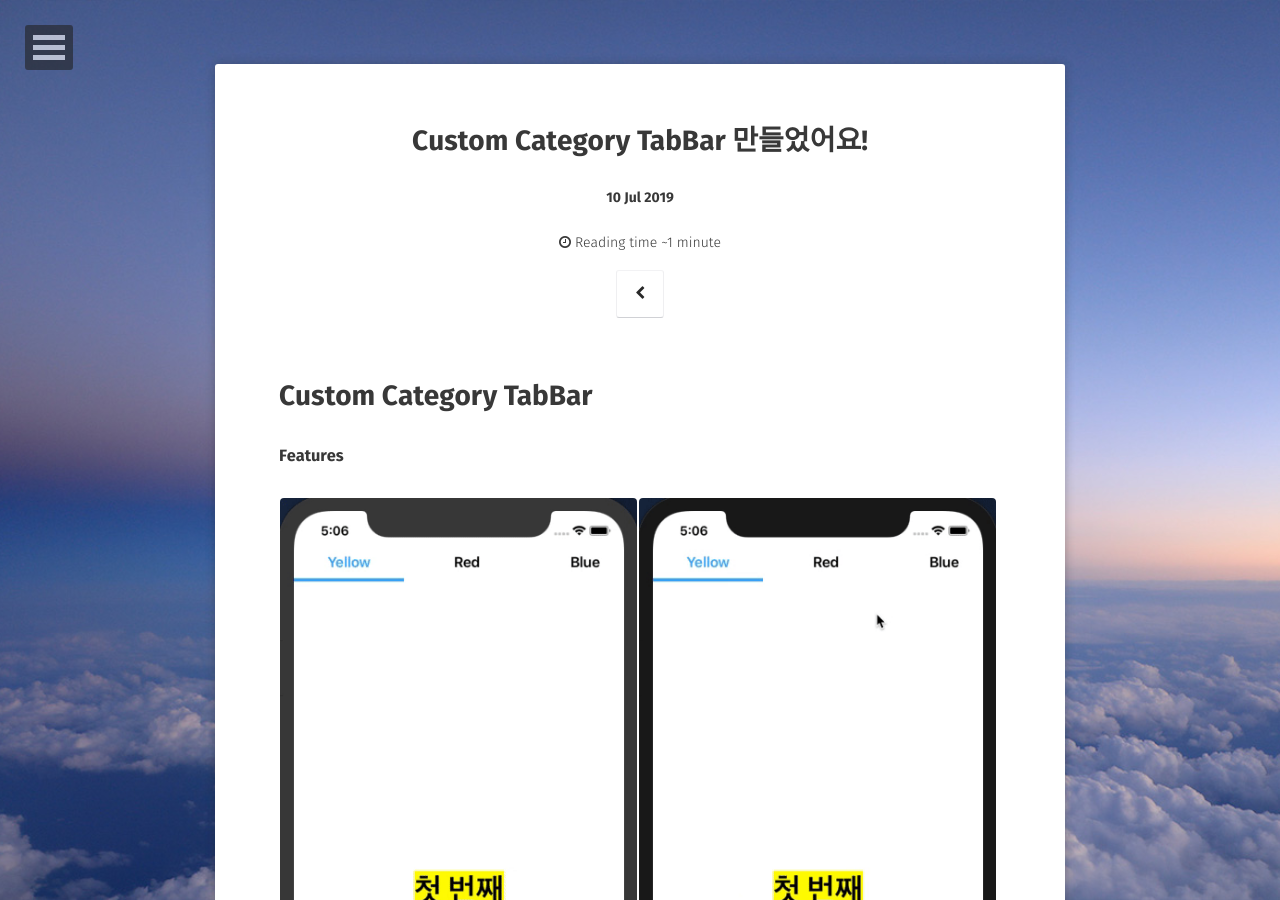
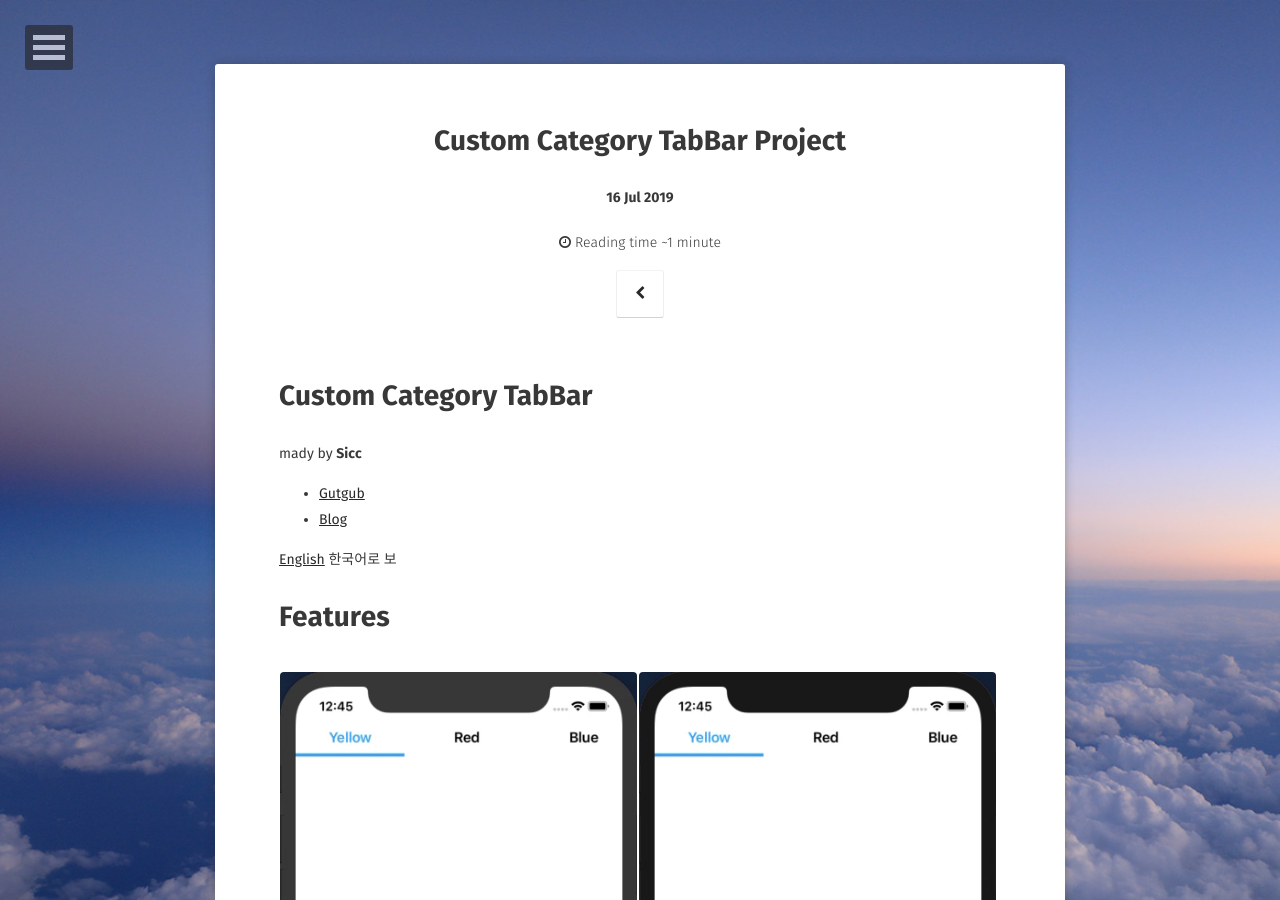
Before and after one commit to DanJeong-KR/changSic.github.io, a Jekyll site: the page built from _posts/2019-07-16-CustomCategoryView.md, in a window 1280 px wide and 900 px high. Built offline with Jekyll 4.4.1, drawn with Linux system fonts in a browser that asks for light colours; some web fonts are replaced; comment, search, counter and statistics services are not loaded; some of the changed text lies outside the part shown.

Commit message:
feat : Change feature images

```diff
--- a/_posts/2019-07-16-CustomCategoryView.md
+++ b/_posts/2019-07-16-CustomCategoryView.md
@@ -1,38 +1,45 @@
 ---
 layout: post
-title:  "Custom Category TabBar 만들었어요!"
-date:   2019-07-10
+title:  "Custom Category TabBar Project"
+date:   2019-07-16
 excerpt: "Category TabBar 를 추상화 시켜서 어디든 재사용 할 수 있게 만들어보자!
 "
 tag:
 - iOS
 - OpenSource
 comments: true
+project: true
 ---
 
 # Custom Category TabBar
+mady by **Sicc**
+* [Gutgub](https://github.com/changSic)
+* [Blog](https://changsic.github.io/)
 
-### Features
+[English](#Features)
+한국어로 보
+
+# Features
 <figure class="half">
-  <a href="/assets/ViewTouch.gif">
-	<img src="/assets/ViewTouch.gif">
+  <a href="/assets/ViewSwipe.gif">
+	<img src="/assets/ViewSwipe.gif">
   </a>
-	<img src="/assets/CategoryTouch.gif">
-  <a href="/assets/CategoryTouch.gif">
+	<img src="/assets/CategoryTap.gif">
+  <a href="/assets/CategoryTap.gif">
   </a>
 </figure>
 
 <figure>
-  <a href="/assets/ScrollingWithIndicatorBar.gif">
-	<img src="/assets/ScrollingWithIndicatorBar.gif">
+  <a href="/assets/CategoryScrollingWithIndicatorBar.gif">
+	<img src="/assets/CategoryScrollingWithIndicatorBar.gif">
   </a>
   <figcaption>
-    <a href="/assets/ScrollingWithIndicatorBar.gif" title="카테고리를 스크롤 해도 파란색 IndicatorBar가 따라갑니다 ">
+    <a href="/assets/CategoryScrollingWithIndicatorBar.gif" title="카테고리를 스크롤 해도 파란색 IndicatorBar가 따라갑니다 ">
     </a>
   </figcaption>
 </figure>
 
-### Usage
+# Usage
 1. DownLoad My DemoProject
 
 2. Copy `CustomCategoryTabBar`Folder and Paste this file into your Project
@@ -60,25 +67,25 @@
   </a>
 </figure>
 
-### Examples
+# Examples
 
-#### If you need
-* 2 categories and Category Name is `First` and `Second`, Your code is like this
+### If you need
+* **2 categories** and Category Name is `First` and `Second`, Your code is like this
 <figure class = "half">
   <a href="/assets/categoryCodeDemo1.png">
 	<img src="/assets/categoryCodeDemo1.png">
   </a>
   <a href="/assets/CategoryNumIs2.gif">
-	<img src="/assets/CategoryNumIs2.gif">
+	<img src="/assets/CategoryNumIs2.gif" height = 300>
   </a>
 </figure>
 
-* 4 categories and Category Name is `Hi` and `My` and `name` and `is`, Your code is like this
+* **4 categories** and Category Name is `Hi` and `My` and `name` and `is`, Your code is like this
 <figure class = "half">
   <a href="/assets/categoryCodeDemo2.png">
 	<img src="/assets/categoryCodeDemo2.png">
   </a>
   <a href="/assets/CategoryNumIs4.gif">
-	<img src="/assets/CategoryNumIs4.gif">
+	<img src="/assets/CategoryNumIs4.gif" height = 300>
   </a>
 </figure>
```
Also changed, not shown: assets/CategoryScrollingWithIndicatorBar.gif (added), assets/CategoryTap.gif (added), assets/CategoryTouch.gif (deleted), assets/ScrollingWithIndicatorBar.gif (deleted), assets/ViewSwipe.gif (added), assets/ViewTouch.gif (deleted).
